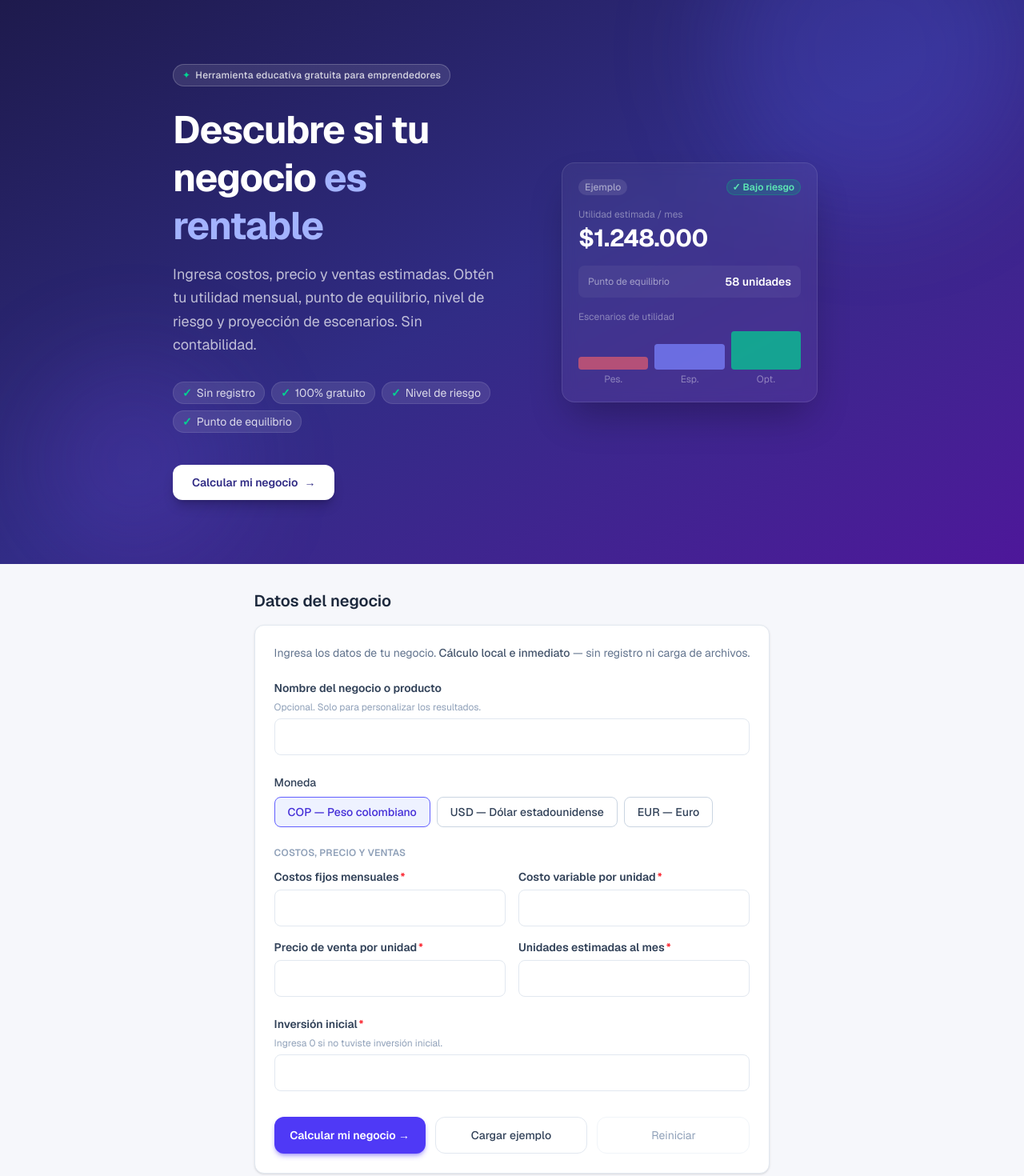
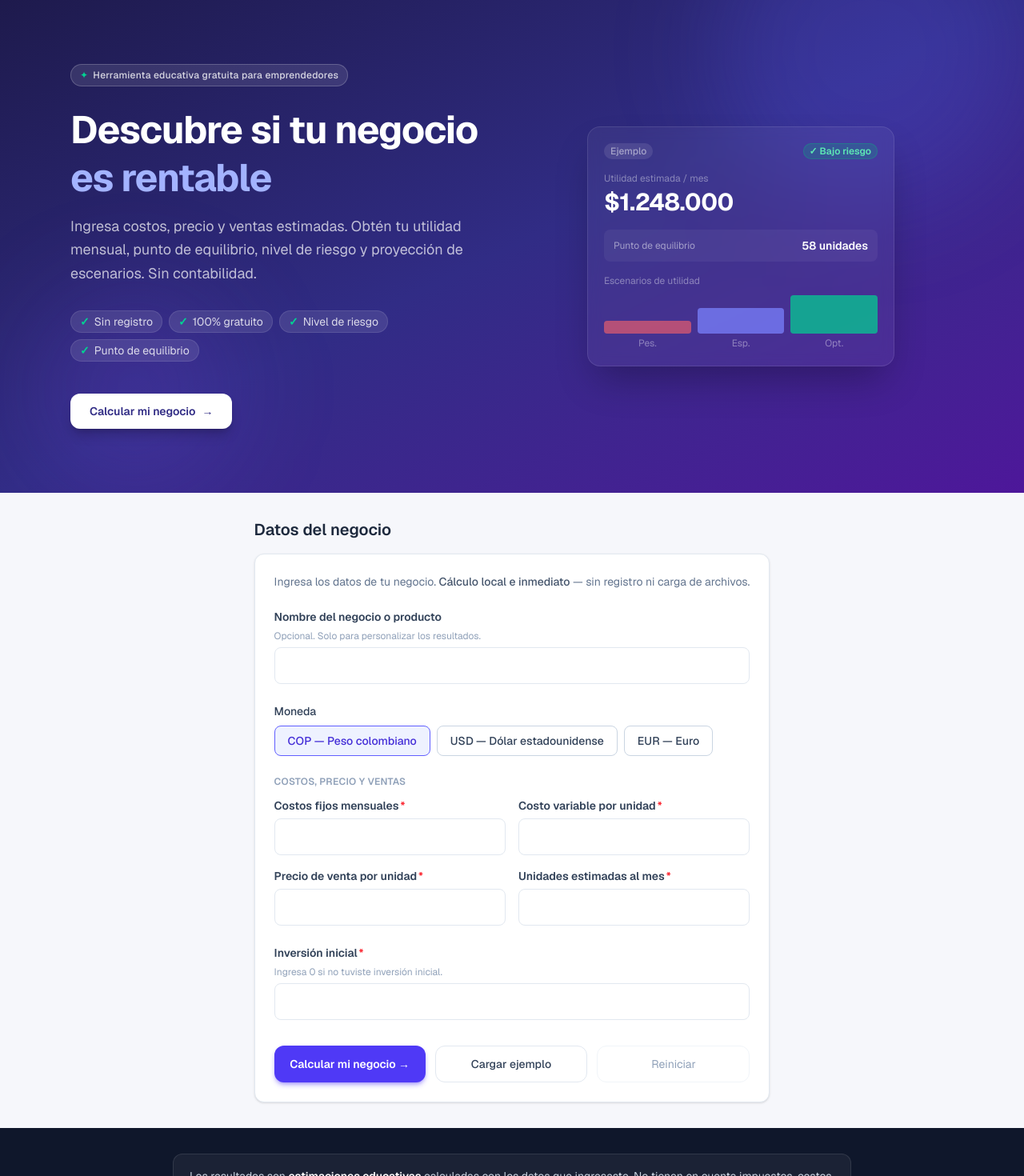
Before and after one commit to tomascristancho-mvp/clarify-profit, a Next.js app: page / in a window 1280 px wide. Shown: the top 1470 px of the page at 80% size. Built offline with nearby package versions, Linux system fonts and the light colour scheme.

Commit message:
style: improve desktop layout

```diff
--- a/src/components/CalculatorApp.tsx
+++ b/src/components/CalculatorApp.tsx
@@ -24,7 +24,7 @@ export function CalculatorApp() {
   } = useCalculatorState();
 
   return (
-    <main id="main-content" className="mx-auto max-w-4xl px-4 py-8 sm:px-6">
+    <main id="main-content" className="mx-auto max-w-6xl px-4 py-8 sm:px-6">
       {/* Announcement region for screen readers */}
       <div aria-live="polite" aria-atomic="true" className="sr-only">
         {results
@@ -32,9 +32,13 @@ export function CalculatorApp() {
           : ""}
       </div>
 
-      <div className="flex flex-col gap-10">
-        {/* Form */}
-        <section id="form-section" aria-labelledby="form-heading">
+      <div className="flex flex-col gap-8">
+        {/* Form — centered and width-capped so it doesn't stretch too wide */}
+        <section
+          id="form-section"
+          aria-labelledby="form-heading"
+          className="mx-auto w-full max-w-4xl"
+        >
           <h2
             id="form-heading"
             className="mb-4 text-xl font-semibold text-slate-800"
@@ -55,7 +59,10 @@ export function CalculatorApp() {
 
         {/* Results — rendered only after a successful calculation */}
         {results && (
-          <div className="animate-fade-in-up flex flex-col gap-8">
+          <div className="animate-fade-in-up flex flex-col gap-6">
+            {/* ── Top dashboard: resultado principal + veredicto ────────────────
+                Side by side on lg+, stacked on mobile.                         */}
+            <div className="grid gap-6 lg:grid-cols-[3fr_2fr]">
               <section aria-labelledby="results-heading">
                 <h2
                   id="results-heading"
@@ -75,7 +82,9 @@ export function CalculatorApp() {
               </section>
 
               <ExecutiveDiagnosis diagnosis={results.diagnosis} />
+            </div>
 
+            {/* ── Remaining sections ── */}
             <IndicatorsGrid
               result={results.calculation}
               currency={results.validatedInputs.currency}
--- a/src/components/layout/Header.tsx
+++ b/src/components/layout/Header.tsx
@@ -17,7 +17,7 @@ export function Header() {
         className="pointer-events-none absolute bottom-0 left-10 h-64 w-64 rounded-full bg-violet-500/15 blur-3xl"
       />
 
-      <div className="relative mx-auto max-w-4xl px-4 py-14 sm:px-6 sm:py-20">
+      <div className="relative mx-auto max-w-6xl px-4 py-14 sm:px-6 sm:py-20">
         <div className="grid items-center gap-10 lg:grid-cols-2">
 
           {/* ── Left column: copy ── */}
@@ -80,7 +80,7 @@ export function Header() {
               aria-hidden="true" — purely visual, no real financial data.
               hidden on mobile to avoid layout saturation.                       */}
           <div aria-hidden="true" className="hidden lg:flex items-center justify-center">
-            <div className="w-full max-w-xs rounded-2xl border border-white/10 bg-white/5 p-5 shadow-2xl shadow-black/30 backdrop-blur-sm">
+            <div className="w-full max-w-sm rounded-2xl border border-white/10 bg-white/5 p-5 shadow-2xl shadow-black/30 backdrop-blur-sm">
 
               {/* Card header */}
               <div className="mb-4 flex items-center justify-between">
--- a/src/components/results/ResultsSummary.tsx
+++ b/src/components/results/ResultsSummary.tsx
@@ -49,7 +49,7 @@ export function ResultsSummary({ operatingProfit, currency }: ResultsSummaryProp
         >
           {icon}
         </span>
-        <p className={`text-5xl font-bold tracking-tight sm:text-6xl ${valueColorClass}`}>
+        <p className={`text-4xl font-bold tracking-tight sm:text-5xl ${valueColorClass}`}>
           {formatCurrency(Math.abs(operatingProfit), currency)}
         </p>
       </div>
```
Lines whose indentation alone changed are shown as unchanged.
